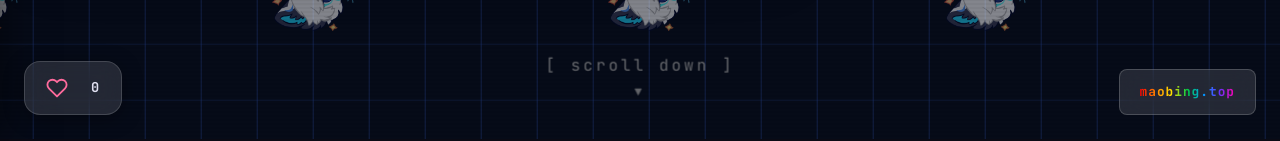
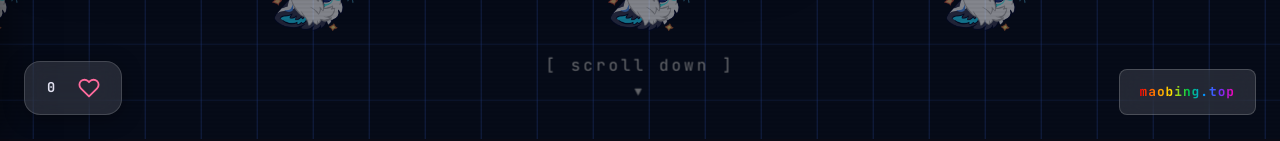
Before and after one commit to C0P1Fur/maobing-web-new-vue, a Vue app: page / in a window 1280 px wide. Shown: the part 661-802 px from the top of the page. Built offline with nearby package versions, Linux system fonts and the light colour scheme; no server answers; the database is empty.

Commit message:
添加了点赞爱心的动画

```diff
--- a/package.json
+++ b/package.json
@@ -10,6 +10,7 @@
   },
   "dependencies": {
     "@supabase/supabase-js": "^2.108.1",
+    "gsap": "^3.15.0",
     "vue": "^3.5.32"
   },
   "devDependencies": {
--- a/src/components/LikeButton.vue
+++ b/src/components/LikeButton.vue
@@ -7,10 +7,11 @@
     <Teleport to="body">
       <div class="like-tooltip" :class="{ visible: tooltipVisible }">给猫冰点个赞吧~</div>
     </Teleport>
+    <span class="like-count" :key="displayCount">{{ displayCount }}</span>
     <button
       class="like-btn"
       :aria-label="'点赞 (' + likeCount + ')'"
-      :disabled="isLoading"
+      :disabled="isLoading || cooldown"
       @click="handleLike"
     >
       <!-- Loading spinner -->
@@ -19,11 +20,15 @@
           <animate attributeName="stroke-dashoffset" values="32;0" dur="0.8s" repeatCount="indefinite" />
         </circle>
       </svg>
-      <svg v-else class="like-icon" viewBox="0 0 24 24" :fill="hasLikedLocal ? 'currentColor' : 'none'" stroke="currentColor" stroke-width="2" stroke-linecap="round" stroke-linejoin="round">
-        <path d="M20.84 4.61a5.5 5.5 0 0 0-7.78 0L12 5.67l-1.06-1.06a5.5 5.5 0 0 0-7.78 7.78l1.06 1.06L12 21.23l7.78-7.78 1.06-1.06a5.5 5.5 0 0 0 0-7.78z"/>
-      </svg>
+      <span v-else class="heart-wrapper">
+        <svg class="like-icon heart-base" viewBox="0 0 24 24" fill="none" stroke="currentColor" stroke-width="2" stroke-linecap="round" stroke-linejoin="round">
+          <path d="M20.84 4.61a5.5 5.5 0 0 0-7.78 0L12 5.67l-1.06-1.06a5.5 5.5 0 0 0-7.78 7.78l1.06 1.06L12 21.23l7.78-7.78 1.06-1.06a5.5 5.5 0 0 0 0-7.78z"/>
+        </svg>
+        <svg v-if="wiping" class="like-icon heart-wipe" viewBox="0 0 24 24" fill="currentColor" stroke="currentColor" stroke-width="2" stroke-linecap="round" stroke-linejoin="round" @animationend="onWipeEnd">
+          <path d="M20.84 4.61a5.5 5.5 0 0 0-7.78 0L12 5.67l-1.06-1.06a5.5 5.5 0 0 0-7.78 7.78l1.06 1.06L12 21.23l7.78-7.78 1.06-1.06a5.5 5.5 0 0 0 0-7.78z"/>
+        </svg>
+      </span>
     </button>
-    <span class="like-count" :key="displayCount">{{ displayCount }}</span>
   </div>
 </template>
 
@@ -38,15 +43,25 @@ const tooltipVisible = ref(false)
 const widgetRef = ref(null)
 let tooltipEl = null
 
+const cooldown = ref(false)
+const wiping = ref(false)
+
 // Animate display count when likeCount changes from external source
 watch(likeCount, (val) => {
   displayCount.value = val
 })
 
 function handleLike() {
-  if (isLoading.value) return
+  if (isLoading.value || cooldown.value) return
+  cooldown.value = true
   addLike()
   displayCount.value = likeCount.value
+  wiping.value = true
+}
+
+function onWipeEnd() {
+  wiping.value = false
+  cooldown.value = false
 }
 
 // Tooltip mouse tracking
@@ -146,11 +161,27 @@ onUnmounted(() => {
   transform: scale(0.85);
 }
 
+.heart-wrapper {
+  position: relative;
+  width: 22px;
+  height: 22px;
+  display: inline-flex;
+  align-items: center;
+  justify-content: center;
+}
+
 .like-icon {
   width: 22px;
   height: 22px;
   color: #ff6b9d;
   transition: color var(--transition-fast), filter var(--transition-fast);
+}
+
+.heart-wipe {
+  position: absolute;
+  top: 0;
+  left: 0;
+  animation: heartErase 1s linear forwards;
 }
 
 .like-spinner {
@@ -198,6 +229,11 @@ onUnmounted(() => {
   color: #e82a6a;
 }
 
+@keyframes heartErase {
+  0% { clip-path: inset(0 0 0 0); }
+  100% { clip-path: inset(100% 0 0 0); }
+}
+
 @media (max-width: 768px) {
   .like-widget {
     bottom: 12px;
@@ -209,6 +245,7 @@ onUnmounted(() => {
     width: 30px;
     height: 30px;
   }
+  .heart-wrapper,
   .like-icon {
     width: 18px;
     height: 18px;
```
Also changed, not shown: 1 other file (tests, documents, lock files or other folders).
